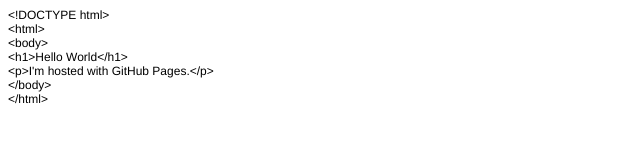
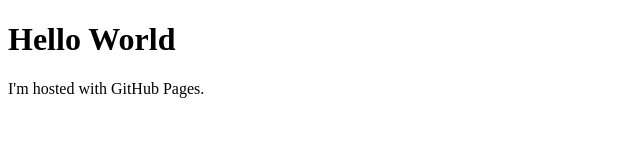
Before and after one commit to philipssong/philipssong.github.io, a plain HTML site: page index.html in a window 1280 px wide. Shown: the whole page, without its empty margins (0-640 px from the left). Drawn offline with Linux system fonts and the light colour scheme.

Commit message:
Update index.html

```diff
--- a/index.html
+++ b/index.html
@@ -1,22 +1,7 @@
-<!DOCTYPE html PUBLIC "-//W3C//DTD HTML 4.01//EN" "http://www.w3.org/TR/html4/strict.dtd">
+<!DOCTYPE html>
 <html>
-<head>
-  <meta http-equiv="Content-Type" content="text/html; charset=utf-8">
-  <meta http-equiv="Content-Style-Type" content="text/css">
-  <title></title>
-  <meta name="Generator" content="Cocoa HTML Writer">
-  <meta name="CocoaVersion" content="1504.84">
-  <style type="text/css">
-    p.p1 {margin: 0.0px 0.0px 0.0px 0.0px; font: 12.0px Helvetica}
-  </style>
-</head>
 <body>
-<p class="p1">&lt;!DOCTYPE html&gt;</p>
-<p class="p1">&lt;html&gt;</p>
-<p class="p1">&lt;body&gt;</p>
-<p class="p1">&lt;h1&gt;Hello World&lt;/h1&gt;</p>
-<p class="p1">&lt;p&gt;I'm hosted with GitHub Pages.&lt;/p&gt;</p>
-<p class="p1">&lt;/body&gt;</p>
-<p class="p1">&lt;/html&gt;</p>
+<h1>Hello World</h1>
+<p>I'm hosted with GitHub Pages.</p>
 </body>
 </html>
```
